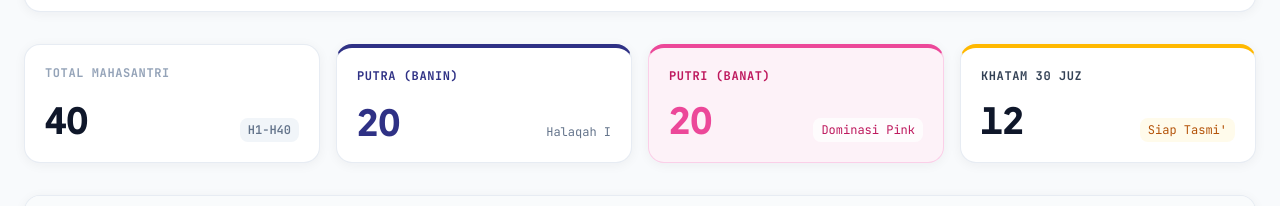
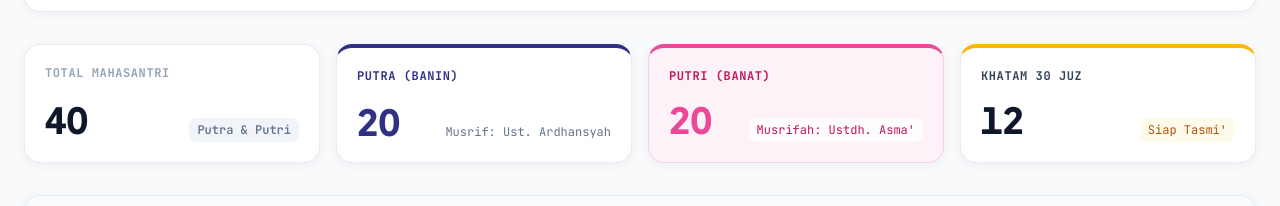
Before and after one commit to baiqlah/bayan-shabran, a plain HTML site: page index.html in a window 1280 px wide. Shown: the part 251-457 px from the top of the page. Drawn offline with nearby package versions, Linux system fonts and the light colour scheme.

Commit message:
index.html

```diff
--- a/index.html
+++ b/index.html
@@ -133,21 +133,21 @@
                 <span class="text-xs font-mono font-bold uppercase tracking-wider text-slate-400">Total Mahasantri</span>
                 <div class="mt-4 flex items-baseline justify-between">
                     <span class="text-3xl sm:text-4xl font-extrabold text-slate-900 tabular-nums">40</span>
-                    <span class="text-xs font-mono font-semibold text-slate-500 bg-slate-100 px-2 py-1 rounded-lg">H1-H40</span>
+                    <span class="text-xs font-mono font-semibold text-slate-500 bg-slate-100 px-2 py-1 rounded-lg">Putra & Putri</span>
                 </div>
             </div>
             <div class="bg-white p-5 rounded-2xl shadow-card border border-slate-200/80 flex flex-col justify-between border-t-4 border-t-ums-blue">
                 <span class="text-xs font-mono font-bold uppercase tracking-wider text-ums-blue">Putra (Banin)</span>
                 <div class="mt-4 flex items-baseline justify-between">
                     <span class="text-3xl sm:text-4xl font-extrabold text-ums-blue tabular-nums">20</span>
-                    <span class="text-xs font-mono text-slate-500">Halaqah I</span>
+                    <span class="text-xs font-mono text-slate-500">Musrif: Ust. Ardhansyah</span>
                 </div>
             </div>
             <div class="bg-putri-light p-5 rounded-2xl shadow-card border border-putri-border flex flex-col justify-between border-t-4 border-t-putri-main">
                 <span class="text-xs font-mono font-bold uppercase tracking-wider text-putri-dark">Putri (Banat)</span>
                 <div class="mt-4 flex items-baseline justify-between">
                     <span class="text-3xl sm:text-4xl font-extrabold text-putri-main tabular-nums">20</span>
-                    <span class="text-xs font-mono text-putri-dark bg-white/80 px-2 py-1 rounded-lg">Dominasi Pink</span>
+                    <span class="text-xs font-mono text-putri-dark bg-white/80 px-2 py-1 rounded-lg">Musrifah: Ustdh. Asma'</span>
                 </div>
             </div>
             <div class="bg-white p-5 rounded-2xl shadow-card border border-slate-200/80 flex flex-col justify-between border-t-4 border-t-ums-gold">
@@ -267,7 +267,7 @@
                 <div class="flex items-center gap-2.5">
                     <div class="w-2.5 h-5 bg-ums-gold rounded-sm"></div>
                     <h2 class="text-sm font-bold uppercase tracking-wider text-slate-900">
-                        Data Lengkap Mahasantri Pondok Hajjah Nuriyah Shabran (H100260001 - H100260040)
+                        Data Mahasantri I'dad Pondok Hajjah Nuriyah Shabran 2026/2027
                     </h2>
                 </div>
                 <!-- Filter Lanjutan: Pencarian, Juz, dan Nilai Itqan -->
@@ -322,8 +322,7 @@
 
     <!-- FOOTER -->
     <footer class="max-w-7xl mx-auto px-4 sm:px-6 py-8 text-center text-xs font-mono text-slate-500 border-t border-slate-200 mt-12">
-        Pondok Hajjah Nuriyah Shabran Universitas Muhammadiyah Surakarta • Live Preview Mode
-    </footer>
+        Pondok Hajjah Nuriyah Shabran | Universitas Muhammadiyah Surakarta • 2026
 
     <!-- SCRIPT APLIKASI -->
     <script>
```
